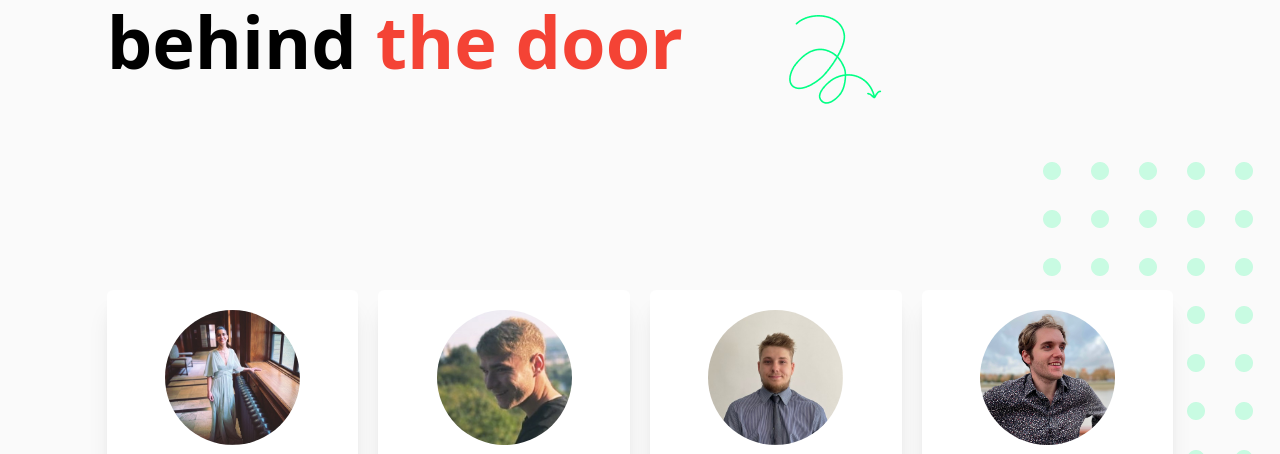
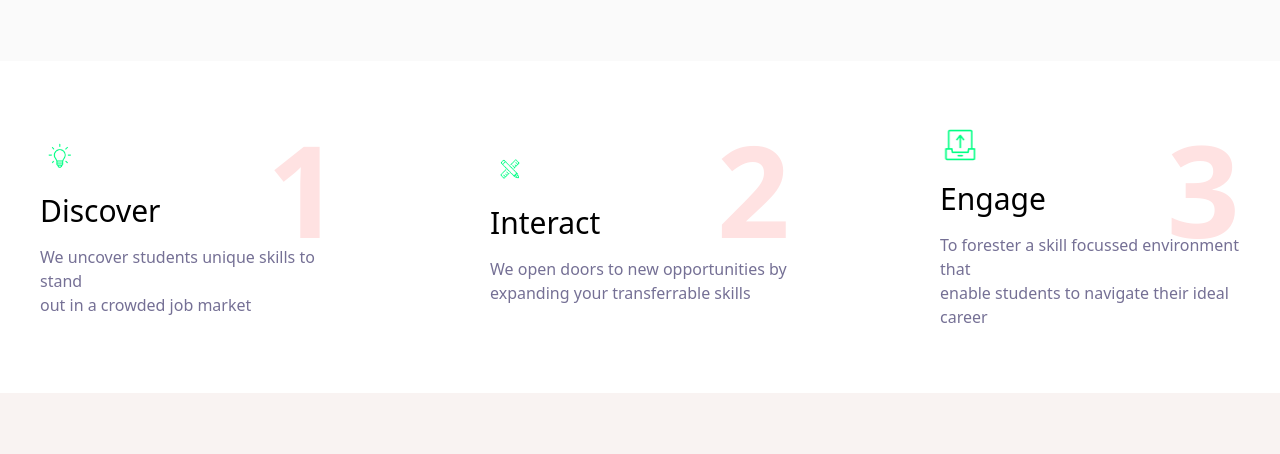
Before and after one commit to withrifat/EduPathway, a website built with Vite: page index.html in a window 1280 px wide. Shown: the part 1185-1639 px from the top of the page. Built offline with nearby package versions, Linux system fonts and the light colour scheme; files whose address does not match are found by name.

Commit message:
add discover section

```diff
--- a/index.html
+++ b/index.html
@@ -109,6 +109,35 @@
         </div>
       </div>
     </section>
+        <!-- discover section start -->
+    <section class="w-full  bg-white dark:bg-[#2D3142] mt-40 md:mt-80 p-5 md:px-10 md:py-16 scroll-mt-12">
+      <div class="flex flex-col md:flex-row gap-5 md:gap-0   w-full justify-between items-stretch">
+        <div class="flex  flex-col  basis-1/4 justify-center gap-4 relative">
+          <div class="h-10 w-10"><img class="h-full w-full" src="images/Group 199.png" alt=""></div>
+          <h3 class="font-medium text-3xl dark:text-white">Discover</h3>
+          <p class="text-[#757095] text-sm sm:text-base">We uncover students unique skills to stand <br> out in a
+            crowded job market </p>
+          <h1 class="text-7xl md:text-9xl font-bold  text-red-100  absolute right-0 top-0">1</h1>
+        </div>
+        <div class="flex  flex-col basis-1/4 justify-center gap-4 relative">
+          <div class="h-10 w-10"><img class="h-full w-full" src="images/Group 199 (1).png" alt="bulb-icon"></div>
+          <h3 class="font-medium text-3xl dark:text-white">Interact</h3>
+          <p class="text-[#757095] text-sm sm:text-base">We open doors to new opportunities by <br> expanding your
+            transferrable skills</p>
+          <h1 class="text-7xl md:text-9xl font-extrabold  text-red-100 absolute  right-0 top-0">2</h1>
+        </div>
+        <div class="flex   flex-col  basis-1/4  justify-center gap-4  relative">
+          <div class="h-10 w-10"><img class="h-full w-full" src="images/Frame.png" alt="bulb-icon"></div>
+          <h3 class="font-medium text-3xl dark:text-white">Engage</h3>
+          <p class="text-[#757095] text-sm sm:text-base">To forester a skill focussed environment that <br> enable
+            students to navigate their ideal career</p>
+          <h1 class="text-7xl md:text-9xl  font-extrabold  text-red-100  absolute   right-0 top-0">3</h1>
+        </div>
+      </div>
+    </section>
+    <!-- discover section end-->
+    <!-- circle decoration -->
+    <img class="absolute -z-10 dark:hidden" src="images/circle2.png" alt="">
         <!-- team section start-->
     <section class="w-full dark:bg-[#1F2937] pt-32 overflow-hidden">
       <div class="w-10/12 mx-auto">
```
